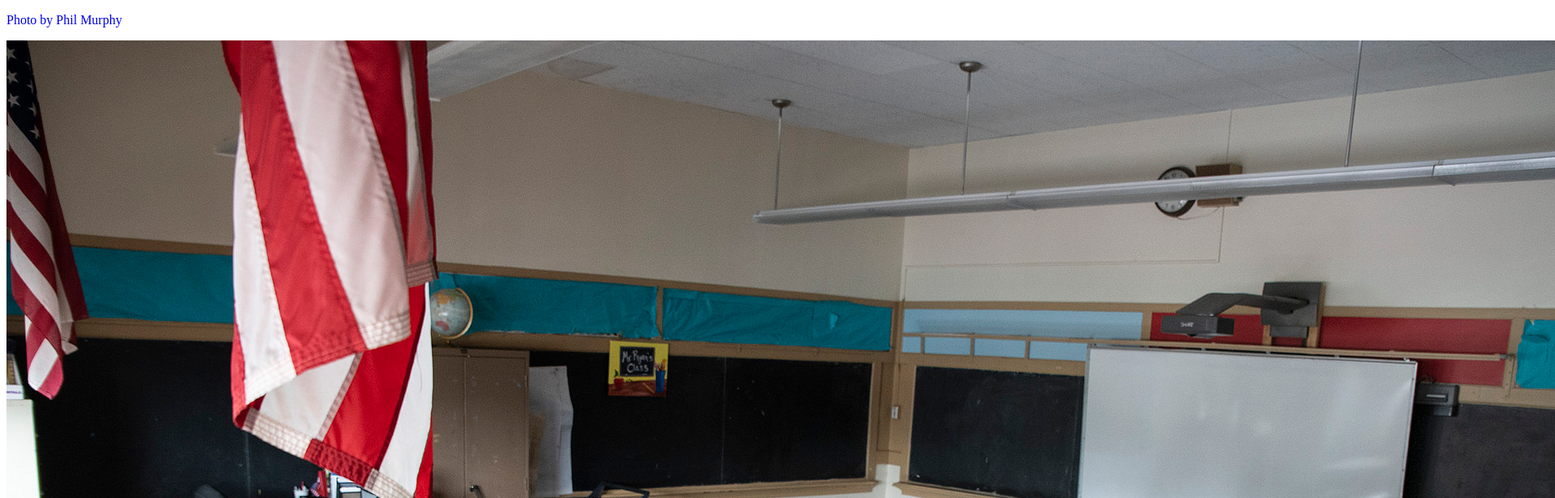
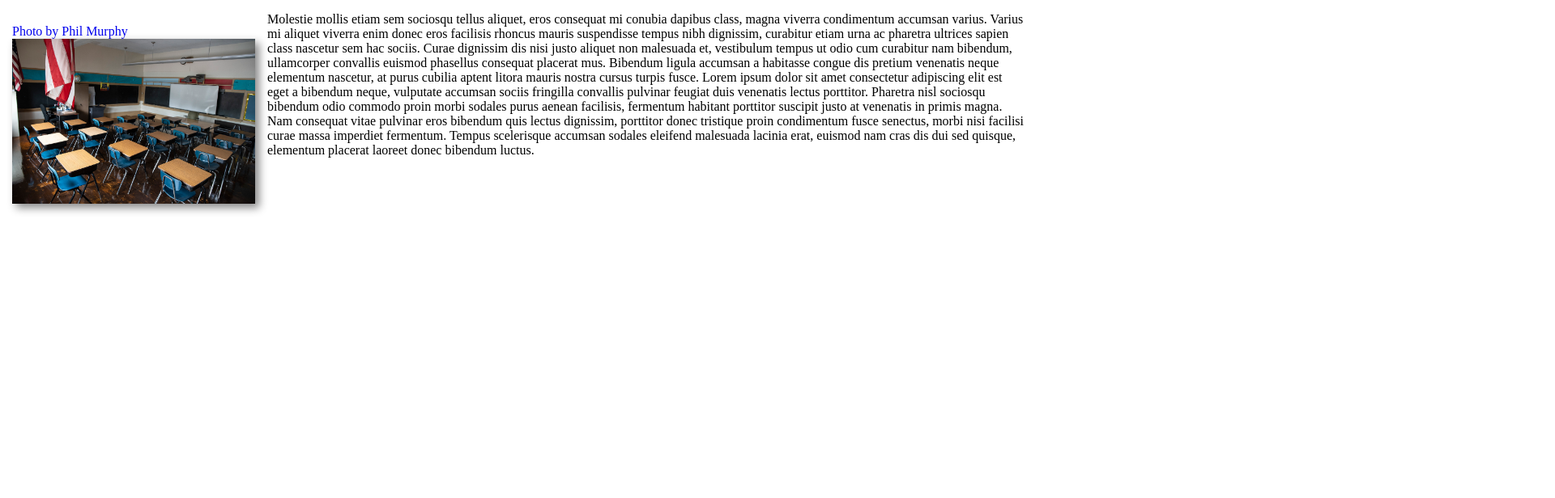
Before and after one commit to DanielGaviria2/HTML_Challenge, a plain HTML site: page HTML_Challenge6/html_challenge6.html in a window 1280 px wide. Shown: the top 616 px of the page at 81% size, 1920 px wide, since content can reach past the window. Drawn offline with Linux system fonts and the light colour scheme.

Commit message:
Finished challenge6

```diff
--- a/HTML_Challenge6/html_challenge6.html
+++ b/HTML_Challenge6/html_challenge6.html
@@ -3,14 +3,37 @@
 <head>
 	<title>Images</title>
 	<style type="text/css">
+		*{margin: 0; padding: 0;}
+
 		a{text-decoration: none;}
 
+		.article-block__link{
+			margin: 15px;
+			float: left;
+		}
+
+		.article-block__image{
+			width: 300px;
+			-moz-box-shadow: 5px 5px 10px #888;
+			-webkit-box-shadow: 5px 5px 10px #888;
+			box-shadow: 5px 5px 10px #888;
+		}
+
+		.article-block__text{
+			margin-top: 15px;
+			margin-right: 15px;
+		}
 	</style>
 </head>
 <body>
-	<a href="https://www.flickr.com/photos/govmurphy/42712297125/">
-		<p>Photo by Phil Murphy</p>
-		<img src="image/school.jpg" alt="School image">
-	</a>
+	<div class="article-block">
+		<a class= "article-block__link" href="https://www.flickr.com/photos/govmurphy/42712297125/">
+			<p class="article-block__LinkText">Photo by Phil Murphy</p>
+			<img src="image/school.jpg" alt="School image" class="article-block__image">
+		</a>
+		<p class= "article-block__text">
+			Molestie mollis etiam sem sociosqu tellus aliquet, eros consequat mi conubia dapibus class, magna viverra condimentum accumsan varius. Varius mi aliquet viverra enim donec eros facilisis rhoncus mauris suspendisse tempus nibh dignissim, curabitur etiam urna ac pharetra ultrices sapien class nascetur sem hac sociis. Curae dignissim dis nisi justo aliquet non malesuada et, vestibulum tempus ut odio cum curabitur nam bibendum, ullamcorper convallis euismod phasellus consequat placerat mus. Bibendum ligula accumsan a habitasse congue dis pretium venenatis neque elementum nascetur, at purus cubilia aptent litora mauris nostra cursus turpis fusce. Lorem ipsum dolor sit amet consectetur adipiscing elit est eget a bibendum neque, vulputate accumsan sociis fringilla convallis pulvinar feugiat duis venenatis lectus porttitor. Pharetra nisl sociosqu bibendum odio commodo proin morbi sodales purus aenean facilisis, fermentum habitant porttitor suscipit justo at venenatis in primis magna. Nam consequat vitae pulvinar eros bibendum quis lectus dignissim, porttitor donec tristique proin condimentum fusce senectus, morbi nisi facilisi curae massa imperdiet fermentum. Tempus scelerisque accumsan sodales eleifend malesuada lacinia erat, euismod nam cras dis dui sed quisque, elementum placerat laoreet donec bibendum luctus.
+		</p>
+	</div>
 </body>
 </html>
```
Also changed, not shown: HTML_Challenge6/index.html (added, +13 -0 lines), HTML_Challenge6/image/country.jpg (added).
